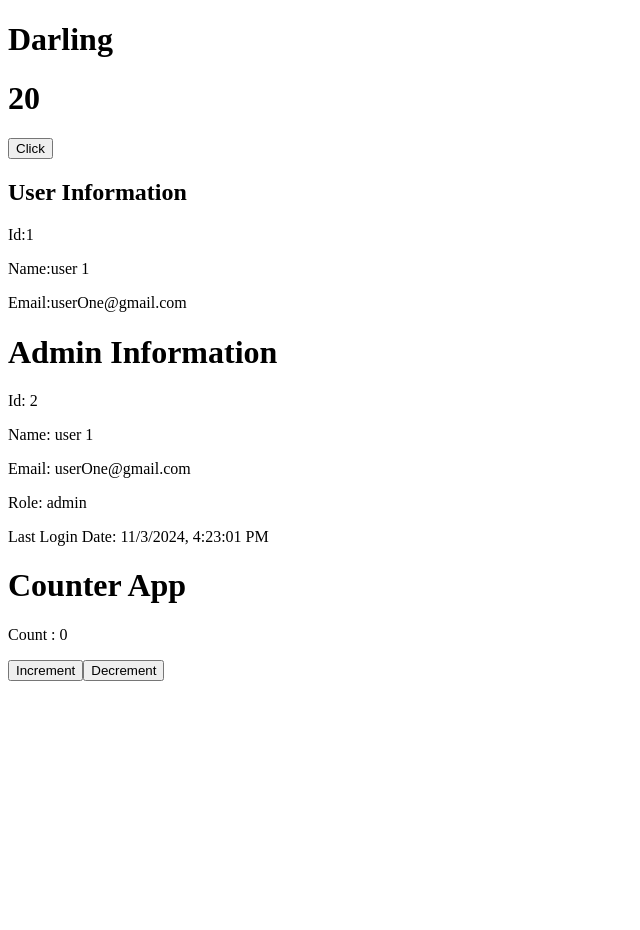
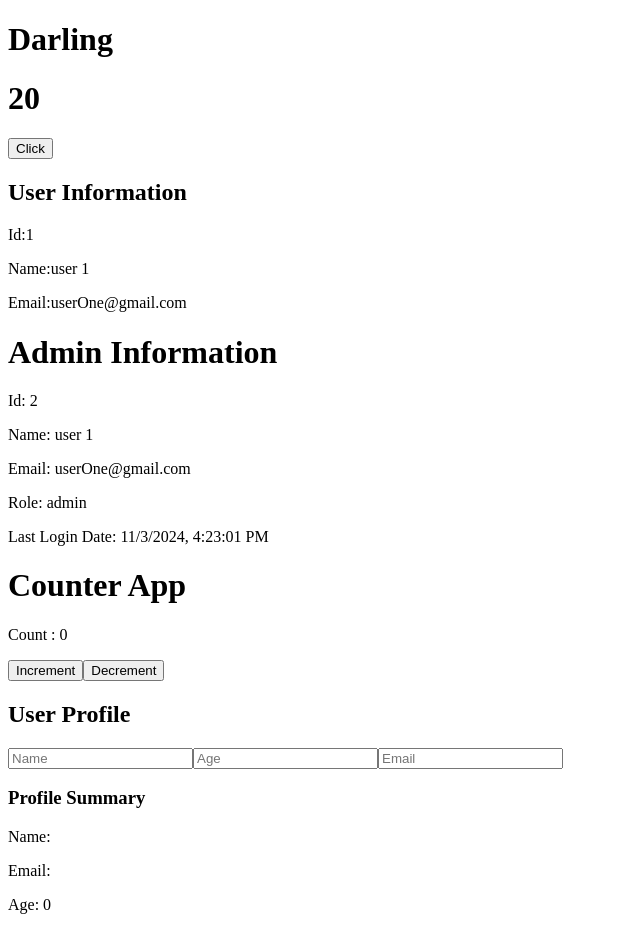
Before and after one commit to atultiwari7388/nextjs-end-2024, a React (Vite) app in the folder practice-prj/: page / in a window 1280 px wide. Shown: the whole page, without its empty margins (0-640 px from the left). Before the commit the page ends 800 px from the top, so only its background shows below. Built offline with nearby package versions, Linux system fonts and the light colour scheme.

Commit message:
challenge 4 done

```diff
--- a/practice-prj/src/App.tsx
+++ b/practice-prj/src/App.tsx
@@ -4,6 +4,7 @@
 import { UserInfo } from "./components/UserInfo";
 import { AdminInfo, Info } from "./types/info_types";
 import { Counter } from "./components/Counter";
+import { UserProfile } from "./components/UserProfile";
 
 const App = () => {
   const userData: Info = {
@@ -32,6 +33,7 @@
       <UserInfo user={userData} />
       <AdminInfoComponent admin={adminData} />
       <Counter />
+      <UserProfile />
     </div>
   );
 };
--- /dev/null
+++ b/practice-prj/src/components/UserProfile.tsx
@@ -0,0 +1,56 @@
+import { useState } from "react";
+
+interface UserPro {
+  name: string;
+  age: number;
+  email: string;
+}
+
+export const UserProfile = () => {
+  const [profile, setProfile] = useState<UserPro>({
+    name: "",
+    age: 0,
+    email: "",
+  });
+
+  const updateName = (name: string) => {
+    setProfile((prevProfile) => ({ ...prevProfile, name }));
+  };
+
+  const updateAge = (age: string) => {
+    setProfile((prevProfile) => ({ ...prevProfile, age: +age }));
+  };
+  const updateEmail = (email: string) => {
+    setProfile((prevProfile) => ({ ...prevProfile, email }));
+  };
+
+  return (
+    <div>
+      <h2>User Profile</h2>
+      <input
+        type="text"
+        placeholder="Name"
+        value={profile.name}
+        onChange={(e) => updateName(e.target.value)}
+      />
+      <input
+        type="number"
+        placeholder="Age"
+        value={profile.age > 0 ? profile.age : ""}
+        onChange={(e) => updateAge(e.target.value)}
+      />
+
+      <input
+        type="email"
+        placeholder="Email"
+        value={profile.email}
+        onChange={(e) => updateEmail(e.target.value)}
+      />
+
+      <h3>Profile Summary</h3>
+      <p>Name: {profile.name}</p>
+      <p>Email: {profile.email}</p>
+      <p>Age: {profile.age}</p>
+    </div>
+  );
+};
```
